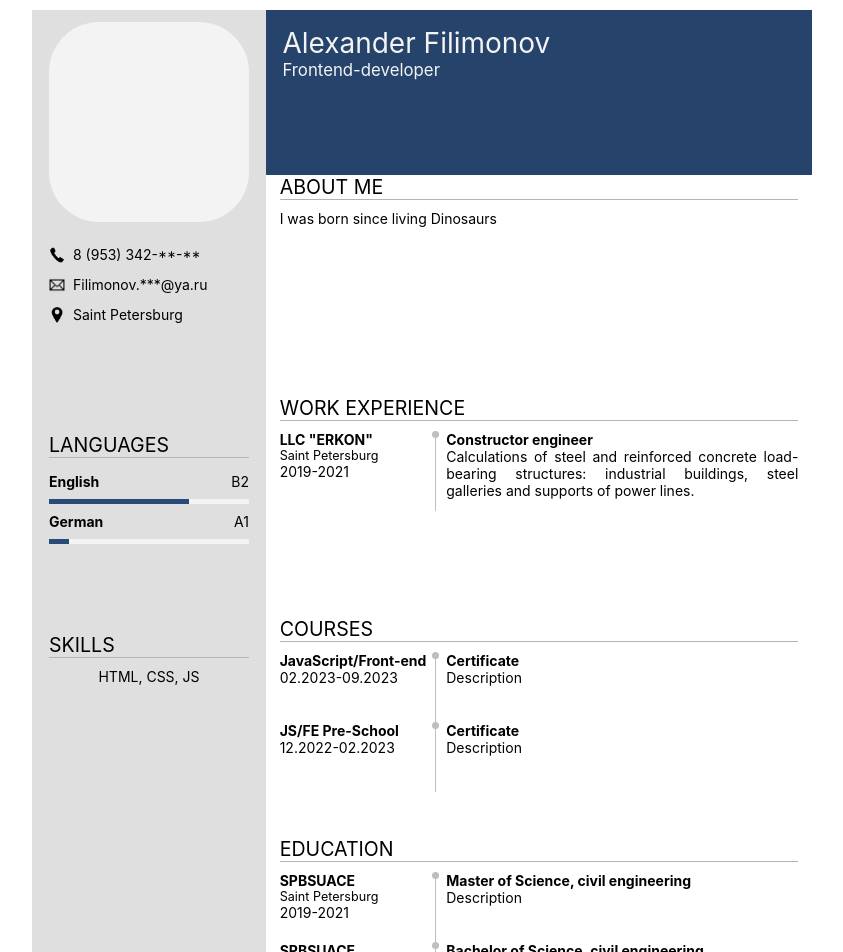
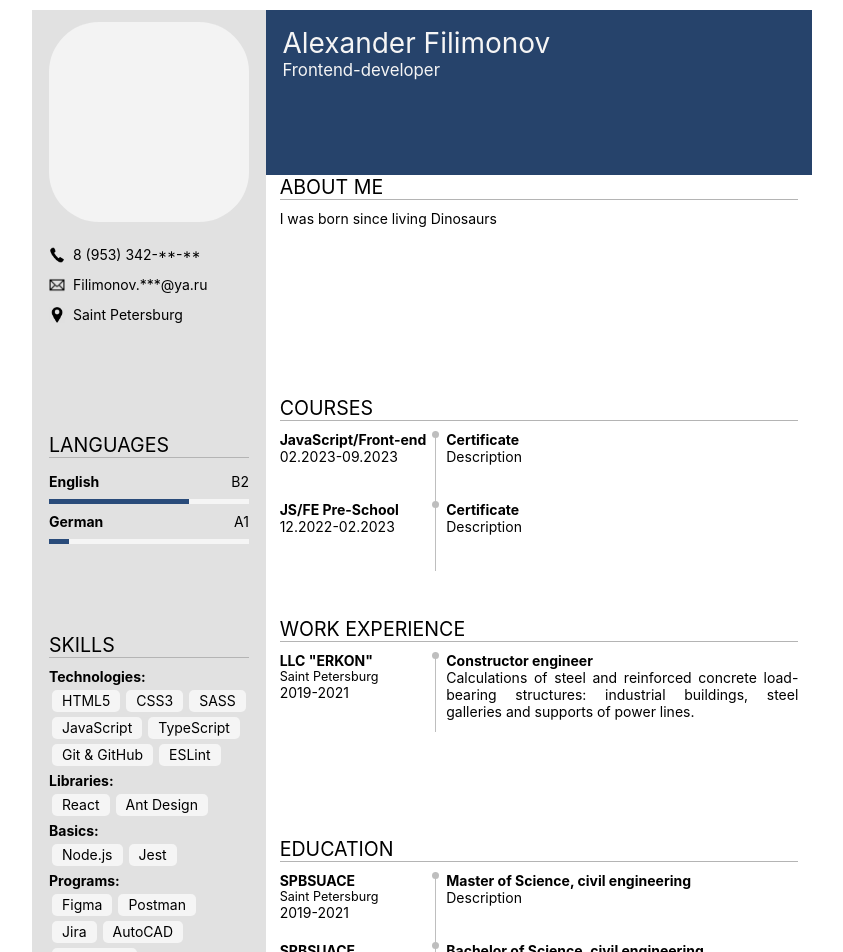
Before and after one commit to LuFtKrabbe/CV, a React (Create React App) app: page /profile in a window 1280 px wide. Shown: the top 952 px of the page, without its empty margins (218-1061 px from the left). Built offline with nearby package versions, Linux system fonts and the light colour scheme.

Commit message:
feat: add structure and info about skills

```diff
--- a/src/App.scss
+++ b/src/App.scss
@@ -20,3 +20,4 @@ html {
 @import './modules/language/language.scss';
 @import './modules/contacts/contacts.scss';
 @import './modules/courses/courses.scss';
+@import './modules/skills/skills.scss';
--- /dev/null
+++ b/src/modules/skills/skills.scss
@@ -0,0 +1,19 @@
+.skills-tag {
+  @include flex(flex, flex-start, flex-start, column);
+  width: 100%;
+  margin: 0 0 6px 0;
+  & .tag-header {
+    font-weight: 700;
+  }
+  & .tag-container {
+    @include flex(flex, flex-start, flex-start);
+    flex-wrap: wrap;
+    width: 100%;
+    & .tag-list {
+      margin: 5px 3px 0 3px;
+      background-color: $color-column-skills-tag;
+      padding: 2px 10px 3px 10px;
+      border-radius: 5px;
+    }
+  }
+}
--- /dev/null
+++ b/src/modules/skills/skills.tsx
@@ -0,0 +1,60 @@
+import { SkillsData, skills } from './skillsData';
+
+const SkillsBlock = (skills: SkillsData): JSX.Element => {
+  return (
+    <>
+      <div className="skills-tag">
+        <div className="tag-header">Technologies:</div>
+        <div className="tag-container">
+          {skills.main.map((skill, i) => (
+            <div className="tag-list" key={i}>
+              {skill}
+            </div>
+          ))}
+        </div>
+      </div>
+      <div className="skills-tag">
+        <div className="tag-header">Libraries:</div>
+        <div className="tag-container">
+          {skills.libraries.map((skill, i) => (
+            <div className="tag-list" key={i}>
+              {skill}
+            </div>
+          ))}
+        </div>
+      </div>
+      <div className="skills-tag">
+        <div className="tag-header">Basics:</div>
+        <div className="tag-container">
+          {skills.basics.map((skill, i) => (
+            <div className="tag-list" key={i}>
+              {skill}
+            </div>
+          ))}
+        </div>
+      </div>
+      <div className="skills-tag">
+        <div className="tag-header">Programs:</div>
+        <div className="tag-container">
+          {skills.programs.map((skill, i) => (
+            <div className="tag-list" key={i}>
+              {skill}
+            </div>
+          ))}
+        </div>
+      </div>
+      <div className="skills-tag">
+        <div className="tag-header">OS:</div>
+        <div className="tag-container">
+          {skills.os.map((skill, i) => (
+            <div className="tag-list" key={i}>
+              {skill}
+            </div>
+          ))}
+        </div>
+      </div>
+    </>
+  );
+};
+
+export default SkillsBlock;
--- /dev/null
+++ b/src/modules/skills/skillsData.tsx
@@ -0,0 +1,15 @@
+export type SkillsData = {
+  main: string[];
+  libraries: string[];
+  basics: string[];
+  programs: string[];
+  os: string[];
+};
+
+export const skills: SkillsData = {
+  main: ['HTML5', 'CSS3', 'SASS', 'JavaScript', 'TypeScript', 'Git & GitHub', 'ESLint'],
+  libraries: ['React', 'Ant Design'],
+  basics: ['Node.js', 'Jest'],
+  programs: ['Figma', 'Postman', 'Jira', 'AutoCAD', 'Paint.NET'],
+  os: ['Windows', 'Linux: Ubuntu'],
+};
--- a/src/pages/print/column.scss
+++ b/src/pages/print/column.scss
@@ -45,7 +45,8 @@
     font-size: 1.4rem;
     border-bottom: solid 1px $color-column-divider;
   }
-  & .skills-text {
+  & .skills-container {
+    width: 100%;
     margin: 10px 0 0 0;
     font-size: 1rem;
   }
--- a/src/pages/print/profile.tsx
+++ b/src/pages/print/profile.tsx
@@ -8,6 +8,8 @@ import { universityFirst, universitySecond } from '../../modules/education/eduDa
 import EduBlock from '../../modules/education/education';
 import { langFirst, langSecond } from '../../modules/language/langData';
 import LangBlock from '../../modules/language/language';
+import SkillsBlock from '../../modules/skills/skills';
+import { skills } from '../../modules/skills/skillsData';
 import WorkBlock from '../../modules/work/work';
 import { workFirst } from '../../modules/work/workData';
 
@@ -28,7 +30,7 @@ const Profile: FC = (): JSX.Element => {
             </div>
             <div className="column-skills">
               <div className="skills-header">SKILLS</div>
-              <div className="skills-text">HTML, CSS, JS</div>
+              <div className="skills-container">{SkillsBlock(skills)}</div>
             </div>
           </div>
           <div className="profile-main">
@@ -40,16 +42,16 @@ const Profile: FC = (): JSX.Element => {
               <div className="about-header">ABOUT ME</div>
               <div className="about-text">I was born since living Dinosaurs</div>
             </div>
-            <div className="main-exprerience">
-              <div className="exprerience-header">WORK EXPERIENCE</div>
-              <div className="exprerience-container">{WorkBlock(workFirst)}</div>
-            </div>
             <div className="main-courses">
               <div className="courses-header">COURSES</div>
               <div className="courses-container">
                 {CoursesBlock(coursesFrontEnd)}
                 {CoursesBlock(coursesPreFrontEnd)}
               </div>
+            </div>
+            <div className="main-exprerience">
+              <div className="exprerience-header">WORK EXPERIENCE</div>
+              <div className="exprerience-container">{WorkBlock(workFirst)}</div>
             </div>
             <div className="main-education">
               <div className="education-header">EDUCATION</div>
--- a/src/styles/colors.scss
+++ b/src/styles/colors.scss
@@ -1,11 +1,13 @@
-$color-column: rgb(223, 223, 223);
+$color-column: rgb(225, 225, 225);
 $color-column-divider: rgb(180, 180, 180);
 
-$color-column-lang-background: rgb(243, 243, 243);
+$color-column-lang-background: rgb(245, 245, 245);
 $color-column-lang-fullness: rgb(41, 75, 122);
 
+$color-column-skills-tag: rgb(245, 245, 245);
+
 $color-main-header: rgb(38, 67, 107);
-$color-main-header-text: rgb(243, 243, 243);
+$color-main-header-text: rgb(245, 245, 245);
 $color-main-divider: rgb(180, 180, 180);
 
 $color-main-edu-divider: rgb(190, 190, 190);
```
